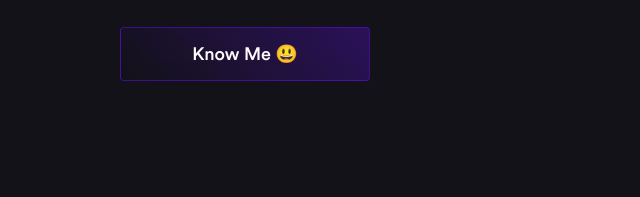
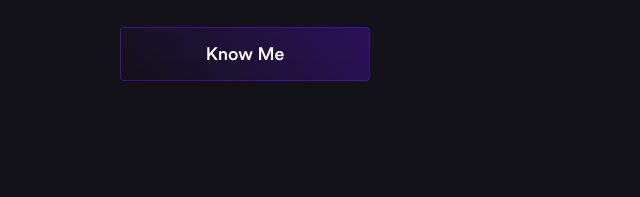
Before and after one commit to athreshkumar2/Portfolio, a plain HTML site: page index.html in a window 1280 px wide. Shown: the part 372-569 px from the top of the page, 0-640 px from the left. Drawn offline with nearby package versions, Linux system fonts and the light colour scheme.

Commit message:
Update index.html

```diff
--- a/index.html
+++ b/index.html
@@ -75,7 +75,7 @@
               target="_blank"
               class="button"
             >
-              Know Me &#128515
+              Know Me
             </a>
           </div>
           <div id="apresentacaoFoto">
```
